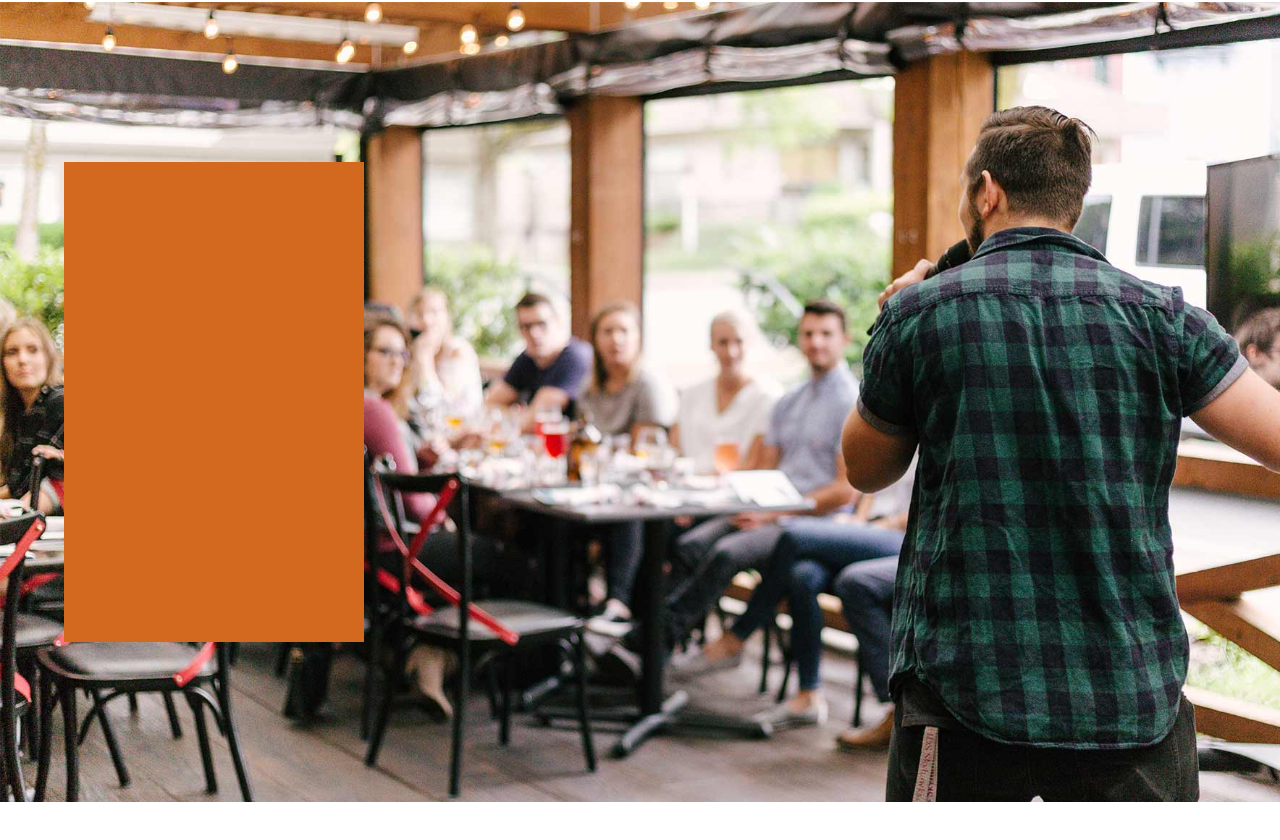
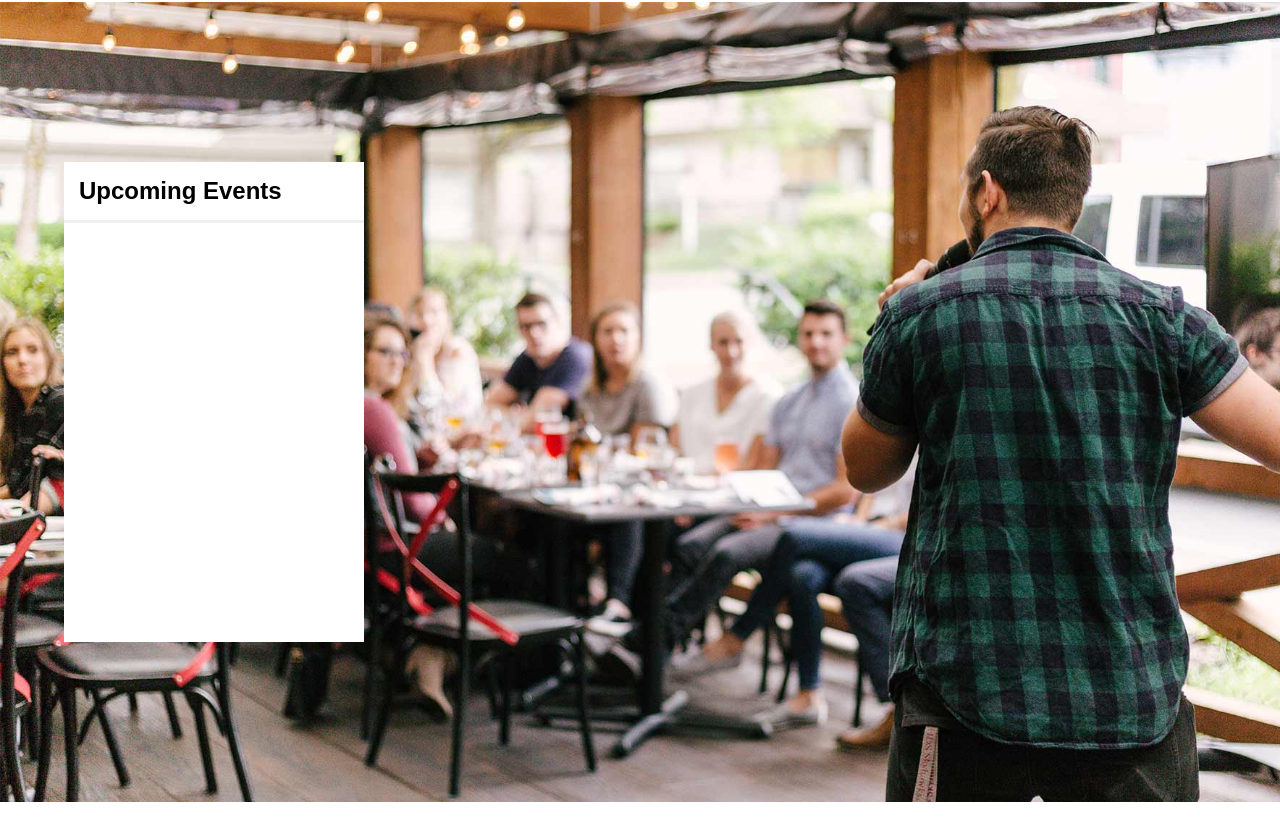
Before and after one commit to sandyclaws89/proj-html-vuejs, a Vue app: page / in a window 1280 px wide. Shown: the part 1894-2734 px from the top of the page. Built offline with nearby package versions, Linux system fonts and the light colour scheme.

Commit message:
impostazione props cardEvent

```diff
--- /dev/null
+++ b/src/components/EventCard.vue
@@ -0,0 +1,25 @@
+<template>
+  <div class="card flex">
+      <div class="date">{{CardDate}}</div>
+      <div class="flex text">
+            <h3>{{CardTitle}}</h3>
+
+      </div>
+  </div>
+</template>
+
+<script>
+export default {
+    name:'EventCard',
+    props: {
+        CardTitle: String,
+
+    }
+}
+</script>
+
+<style lang="scss">
+    .card{
+        background-color: rebeccapurple;
+    }
+</style>
--- a/src/components/EventsSection.vue
+++ b/src/components/EventsSection.vue
@@ -2,7 +2,10 @@
   <section class="flex">
       <div class="main-container flex">
           <div class="events-box">
-
+              <h2>
+                  Upcoming Events
+              </h2>
+              <EventCard/>
           </div>
           <!-- <img src="../assets/img/h1-img-09.jpg" alt=""> -->
       </div>
@@ -10,8 +13,12 @@
 </template>
 
 <script>
+import EventCard from './EventCard.vue'
 export default {
     name:'EventsSection',
+    components: {
+        EventCard
+    }
 }
 </script>
 
@@ -28,11 +35,13 @@ section{
             align-items: center;
         }
          .events-box{
-             width: 300px;
-             height: 60%;
-             background-color: chocolate;
-            //  padding-left: 25px;
-
+            width: 300px;
+            height: 60%;
+            background-color: white;
+                h2{
+                    padding: 15px;
+                    border-bottom: solid #efefef;
+                }
         }
 }
 
```
